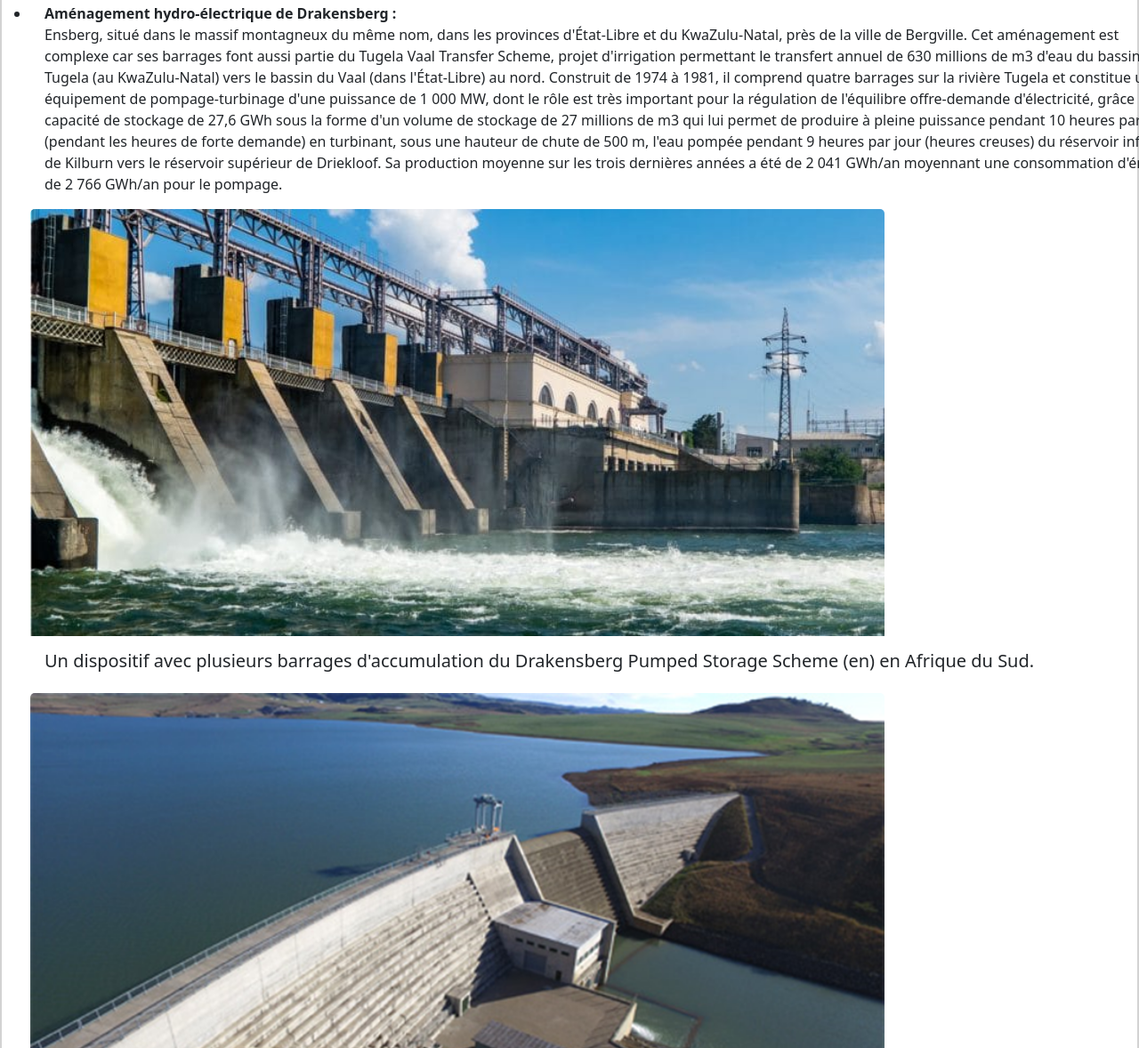
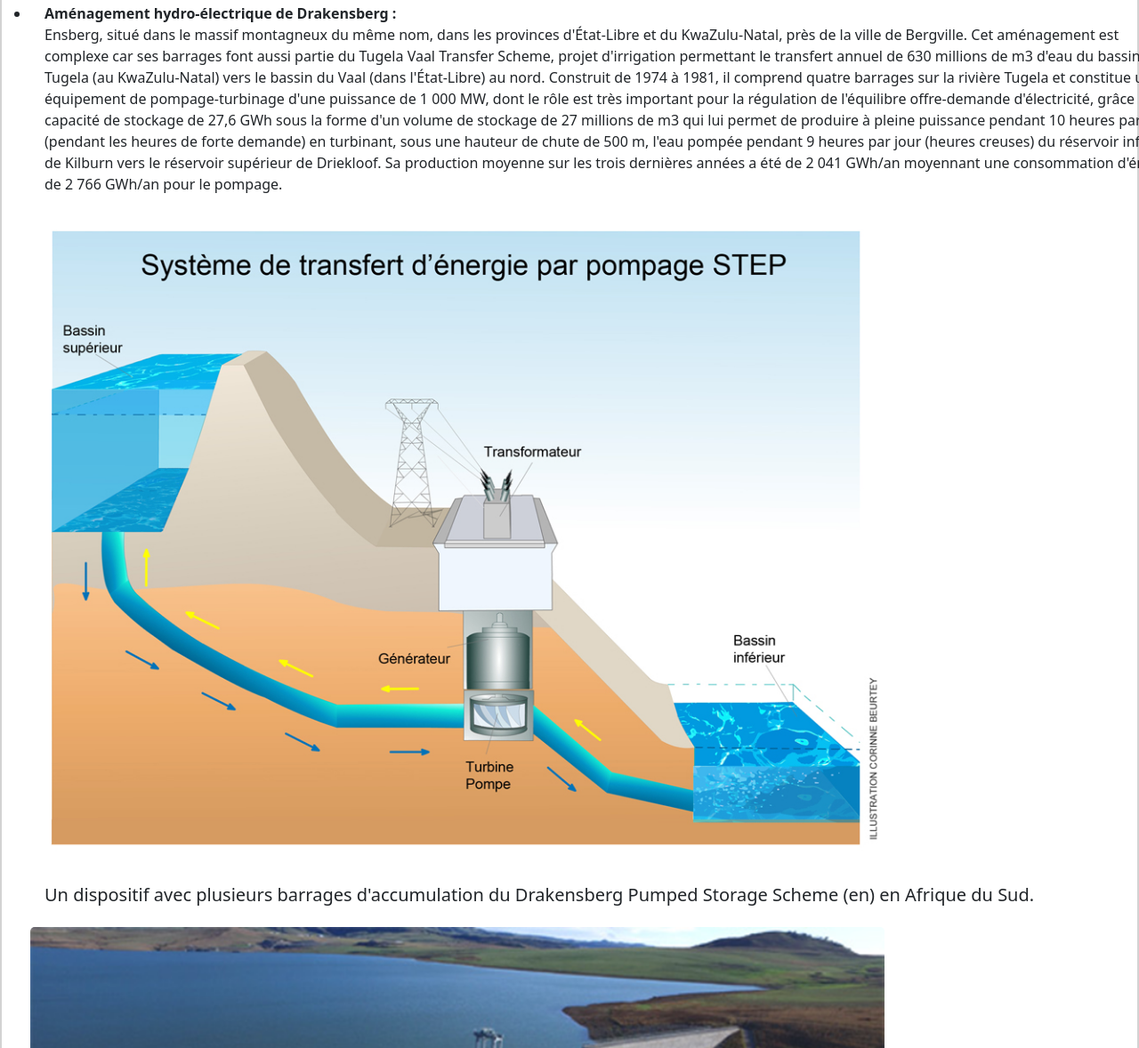
Before and after one commit to greenafrikinvest/invest, a plain HTML site: page guide_south.html in a window 1280 px wide. Shown: the part 1702-2880 px from the top of the page at 89% size. Drawn offline with nearby package versions, Linux system fonts and the light colour scheme.

Commit message:
Update guide_south.html

```diff
--- a/guide_south.html
+++ b/guide_south.html
@@ -190,7 +190,7 @@
               <p class="card-text"> <strong>Aménagement hydro-électrique de Drakensberg :</strong><br>
                 Ensberg, situé dans le massif montagneux du même nom, dans les provinces d'État-Libre et du KwaZulu-Natal, près de la ville de Bergville. Cet aménagement est complexe car ses barrages font aussi partie du Tugela Vaal Transfer Scheme, projet d'irrigation permettant le transfert annuel de 630 millions de m3 d'eau du bassin de la Tugela (au KwaZulu-Natal) vers le bassin du Vaal (dans l'État-Libre) au nord. Construit de 1974 à 1981, il comprend quatre barrages sur la rivière Tugela et constitue un équipement de pompage-turbinage d'une puissance de 1 000 MW, dont le rôle est très important pour la régulation de l'équilibre offre-demande d'électricité, grâce à sa capacité de stockage de 27,6 GWh sous la forme d'un volume de stockage de 27 millions de m3 qui lui permet de produire à pleine puissance pendant 10 heures par jour (pendant les heures de forte demande) en turbinant, sous une hauteur de chute de 500 m, l'eau pompée pendant 9 heures par jour (heures creuses) du réservoir inférieur de Kilburn vers le réservoir supérieur de Driekloof. Sa production moyenne sur les trois dernières années a été de 2 041 GWh/an moyennant une consommation d'énergie de 2 766 GWh/an pour le pompage.</p>
             </div>
-            <img src="images/Drakensberg.jpg" class="card-img-top" alt="i" style="width: 60rem;">
+            <img src="images/Drakensberg2.jpg" class="card-img-top" alt="i" style="width: 60rem;">
             <div class="card-body">
               <h5 class="card-title">Un dispositif avec plusieurs barrages d'accumulation du Drakensberg Pumped Storage Scheme (en) en Afrique du Sud.</h5>
             </div>
```
